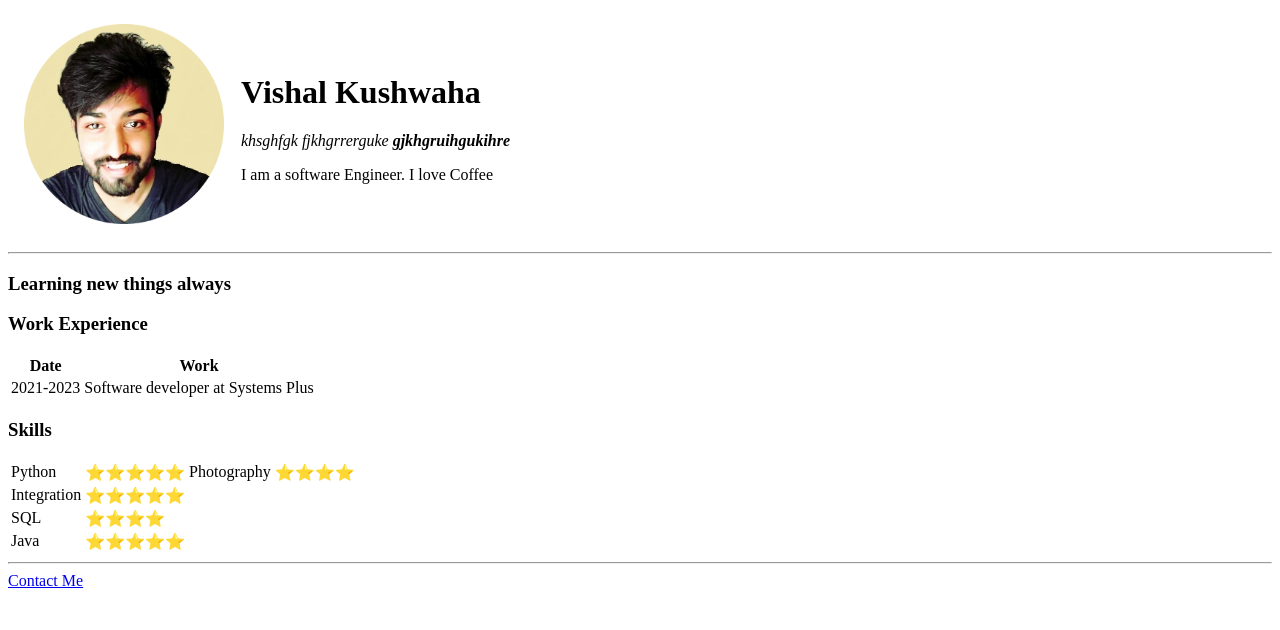
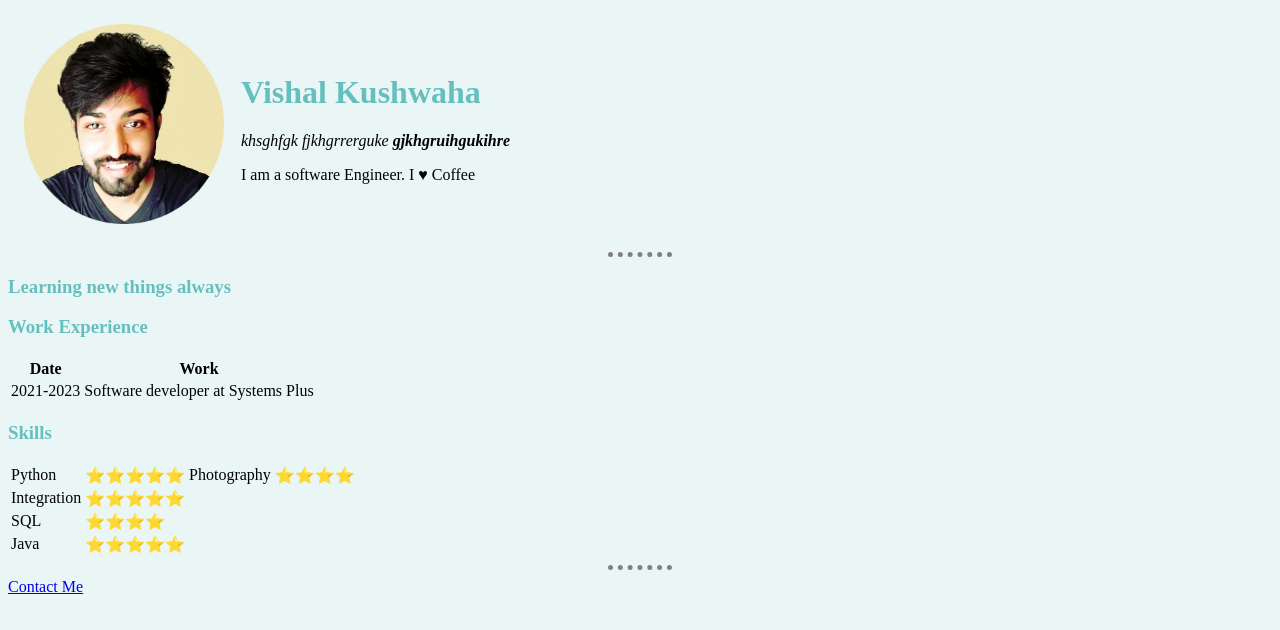
Before and after one commit to vishalKushwaha977/cv, a plain HTML site: page index.html in a window 1280 px wide. Drawn offline with Linux system fonts and the light colour scheme; files whose address does not match are found by name.

Commit message:
CSS file updated

```diff
--- a/index.html
+++ b/index.html
@@ -3,15 +3,16 @@
     <head>
         <meta charset="utf-8">
         <title>Vishal's  Personal Site</title>
+        <link rel="stylesheet" href="D:\Python\Web Development\HTML_PersonalSite\css\style.css">
     </head>
     <body>
         <table cellspacing="15">
             <tbody>
                 <tr>
-                    <td><img src="https://github.com/vishalKushwaha977/cv/blob/main/Vishal.png?raw=true"width="200" height="200"alt="vishal profile picture"></td>
+                    <td><img src="D:/Python/Web Development/HTML_PersonalSite/Vishal.png"width="200" height="200"alt="vishal profile picture"></td>
                     <td><h1>Vishal Kushwaha</h1>
                     <p><em>khsghfgk fjkhgrrerguke <strong>gjkhgruihgukihre</strong> </em></p>
-                    <p>I am a software Engineer. I love Coffee </p></td>
+                    <p>I am a software Engineer. I ♥ Coffee </p></td>
                 </tr>
             </tbody>
         </table>
@@ -54,6 +55,6 @@
         </tr>
        </table>
        <hr>
-         <a href = "https://github.com/vishalKushwaha977/cv/blob/main/contact-me.html">Contact Me</a>
+       <a href = "contact-me.html">Contact Me</a>
     </body>
 </html>
```
